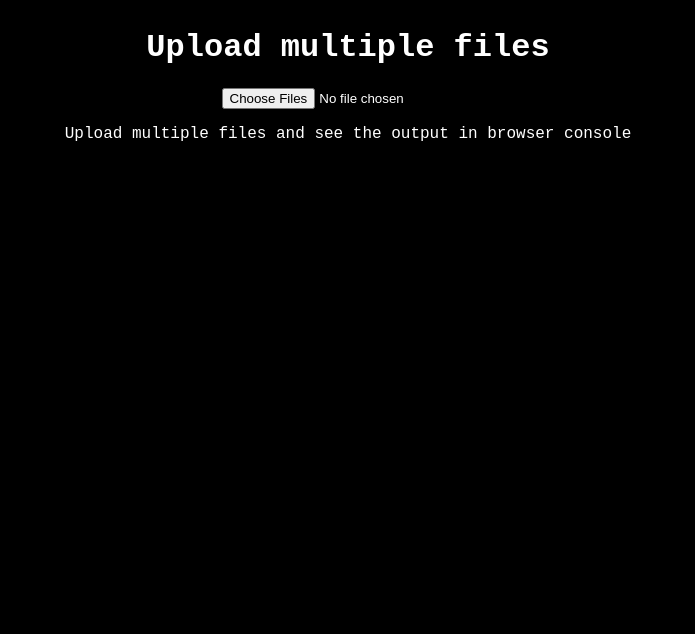
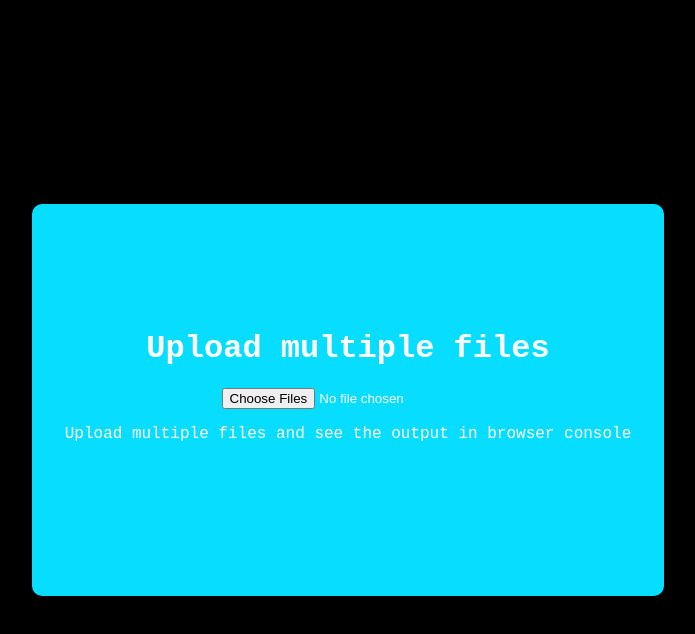
Before and after one commit to atapas/html-file-upload, a plain HTML site: page multiple/index.html in a window 1280 px wide. Shown: the whole page, without its empty margins (292-987 px from the left). Drawn offline with Linux system fonts and the light colour scheme.

Commit message:
multiple file upload box in the middle

```diff
--- a/multiple/index.html
+++ b/multiple/index.html
@@ -1,19 +1,38 @@
 <html>
-
   <head>
     <title>Multiple File Upload</title>
-    <link rel='stylesheet' type='text/css' media='screen' href='../index.css'>
-
+    <link rel="stylesheet" type="text/css" media="screen" href="../index.css" />
+    <style>
+      .container {
+        width: 100%;
+        height: 100%;
+        display: flex;
+        flex-direction: column;
+        align-items: center;
+        justify-content: center;
+      }
+      .main-box {
+        width: 50%;
+        background-color: #07deff;
+        height: 50%;
+        display: flex;
+        flex-direction: column;
+        align-items: center;
+        justify-content: center;
+        border-radius: 10px;
+      }
+    </style>
   </head>
 
   <body>
-
-    <div>
+    <div class="container">
+      <div class="main-box">
         <h1>Upload multiple files</h1>
         <input type="file" id="file-uploader" multiple />
         <p>Upload multiple files and see the output in browser console</p>
 
         <p id="feedback"></p>
+      </div>
     </div>
 
     <script>
@@ -30,5 +49,4 @@
       });
     </script>
   </body>
-
 </html>
```
Lines whose indentation alone changed are shown as unchanged.
